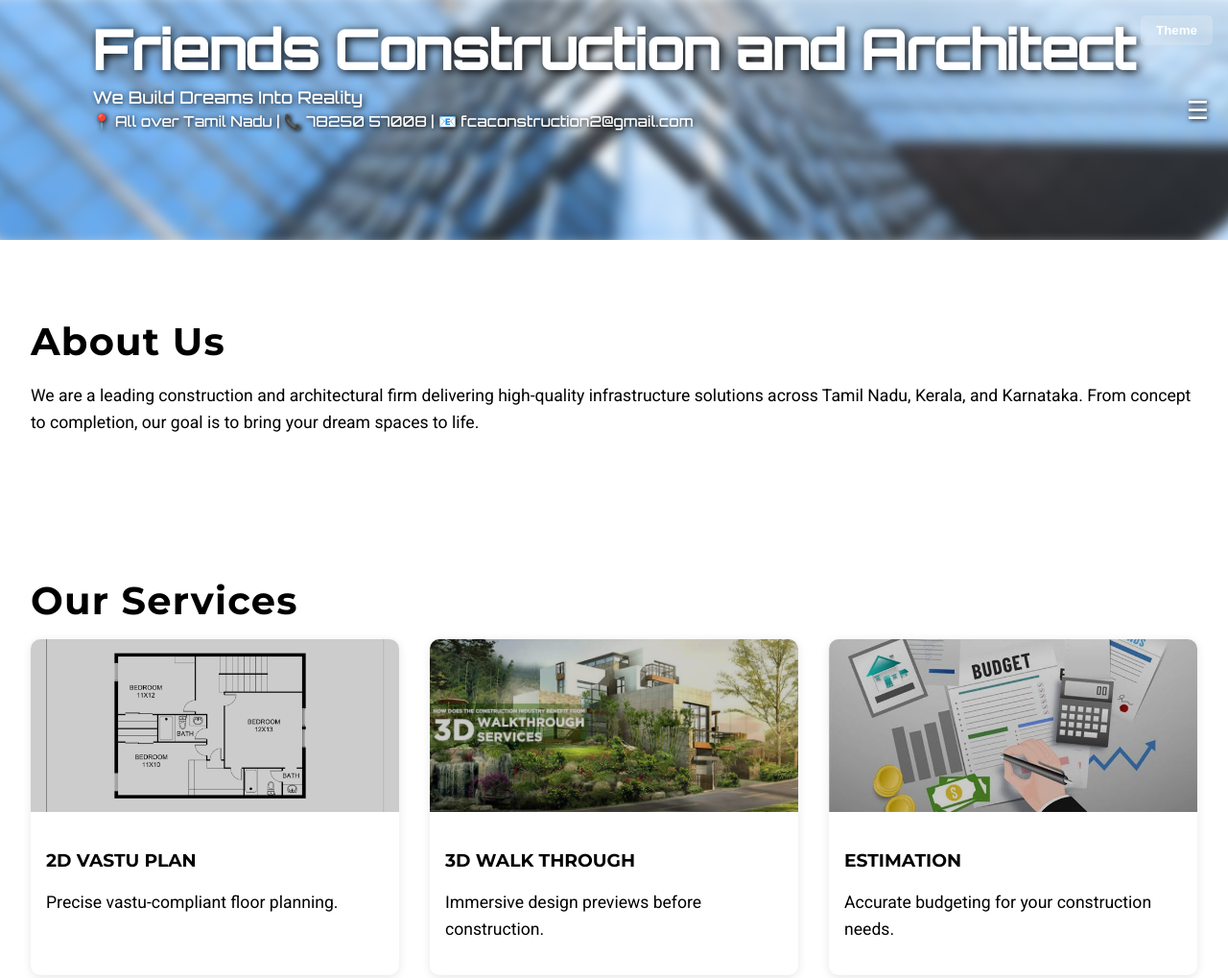
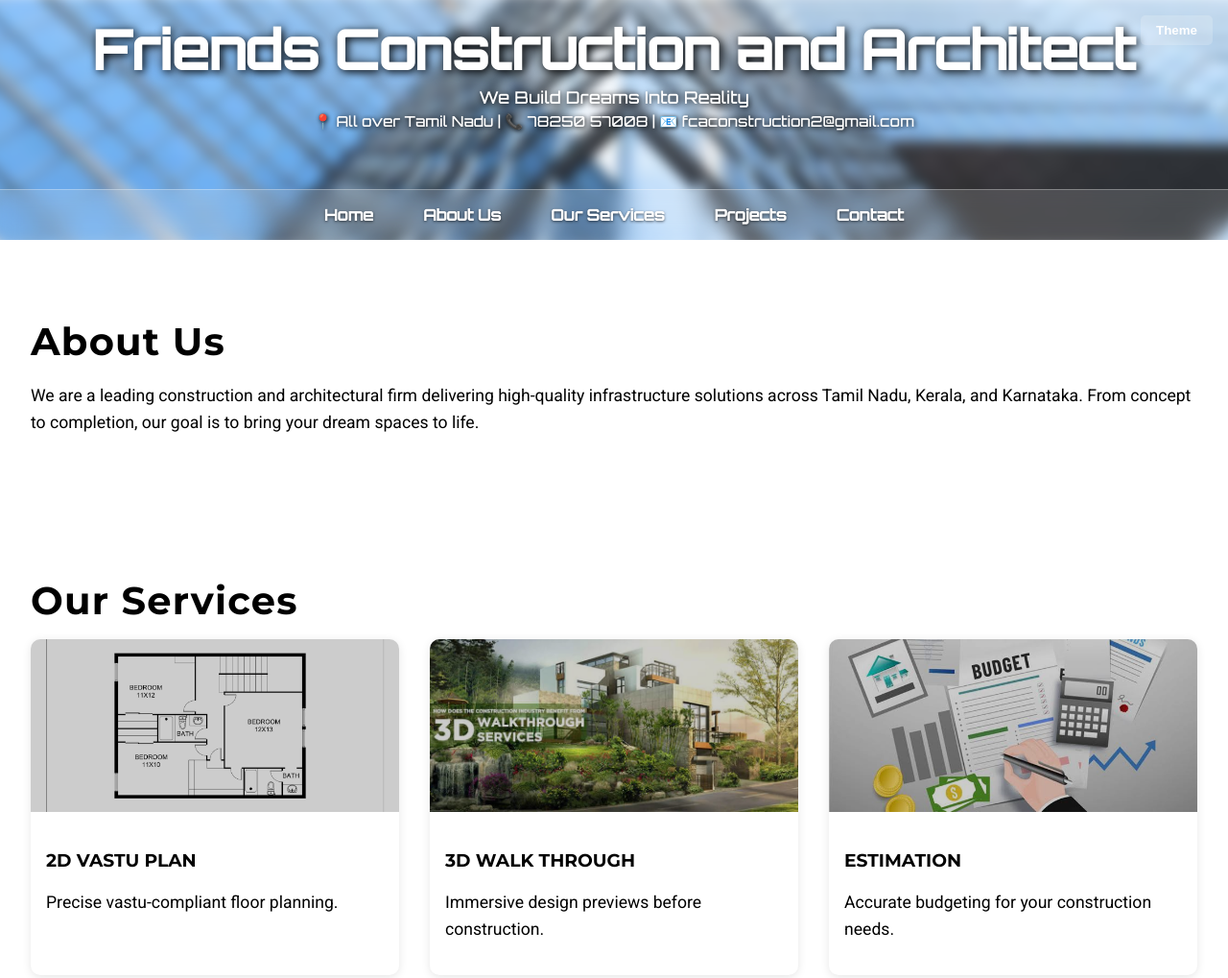
Before and after one commit to Abisheak250402/fcawebsite, a plain HTML site: page index.html in a window 1280 px wide. Shown: the top 1019 px of the page at 96% size. Drawn offline with Linux system fonts and the light colour scheme.

Commit message:
Update index.html

```diff
--- a/index.html
+++ b/index.html
@@ -11,6 +11,71 @@
 <link href="https://fonts.googleapis.com/css2?family=Montserrat:wght@600;700&family=Roboto:wght@400;500&family=Orbitron:wght@500&display=swap" rel="stylesheet">
 
 <style>
+.header-container {
+  position: relative;
+  height: 250px; /* keep your header height */
+}
+
+/* Background blur navigation bar at bottom of header */
+.header-nav {
+  position: absolute;
+  bottom: 0;
+  left: 0;
+  width: 100%;
+  background: rgba(255, 255, 255, 0.15);
+  backdrop-filter: blur(10px);
+  display: flex;
+  justify-content: center;
+  gap: 2rem;
+  padding: 0.75rem 0;
+  box-sizing: border-box;
+  z-index: 5;
+  border-top: 1px solid rgba(255,255,255,0.3);
+}
+
+/* Navigation links */
+.header-nav a {
+  color: white;
+  font-family: 'Montserrat', sans-serif;
+  font-weight: 600;
+  text-decoration: none;
+  position: relative;
+  padding: 0.25rem 0;
+  transition: color 0.3s ease;
+  cursor: pointer;
+}
+
+/* Underline animation */
+.header-nav a::after {
+  content: "";
+  position: absolute;
+  left: 0;
+  bottom: -4px;
+  width: 0%;
+  height: 2px;
+  background: #04619f;
+  transition: width 0.3s ease;
+}
+
+/* Hover and focus states */
+.header-nav a:hover,
+.header-nav a:focus {
+  color: #04619f;
+}
+
+.header-nav a:hover::after,
+.header-nav a:focus::after {
+  width: 100%;
+}
+
+/* Responsive for smaller screens */
+@media (max-width: 600px) {
+  .header-nav {
+    gap: 1rem;
+    padding: 0.5rem 0;
+  }
+}
+
 .contact h2 {
   color: white !important;
 }
@@ -195,6 +260,7 @@ html, body {
   overflow: hidden;
   background-color: transparent; /* optional for debugging */
   box-sizing: border-box;
+
 }
 .header-bg {
   position: absolute;
@@ -618,11 +684,10 @@ body.dark-theme .client-review {
 
 <body>
 
-<!-- HTML Header part -->
 <div class="header-container">
   <div class="header-bg"></div>
   <header>
-        <div class="header-content">
+    <div style="width: 100%; text-align: center;">
       <div class="company-name" style="font-size: clamp(2.5rem, 6vw, 3.5rem); font-family: 'Orbitron', sans-serif; font-weight: 700; text-shadow: 2px 2px 10px black;">
         Friends Construction and Architect
       </div>
@@ -632,19 +697,19 @@ body.dark-theme .client-review {
       <div class="contact-info" style="font-size: 0.95rem; margin-top: 0.3rem; text-shadow: 1px 1px 5px black;">
         📍 All over Tamil Nadu | 📞 78250 57008 | 📧 fcaconstruction2@gmail.com
       </div>
-            <div class="menu-wrapper">
-                <div class="menu-icon" onclick="toggleMenu()">☰</div>
-                <div class="dropdown-menu" id="dropdownMenu">
+    </div>
+  </header>
+
+  <!-- New horizontal nav bar with blur background and animation -->
+  <nav class="header-nav">
     <a href="#home">Home</a>
     <a href="#about">About Us</a>
-                    <a href="#services">Services</a>
+    <a href="#services">Our Services</a>
     <a href="#projects">Projects</a>
     <a href="#contact">Contact</a>
+  </nav>
 </div>
-            </div>
-        </div>
-    </header>
-</div>
+
 
 
 <!-- Theme Toggle Button -->
```
Lines whose indentation alone changed are shown as unchanged.
